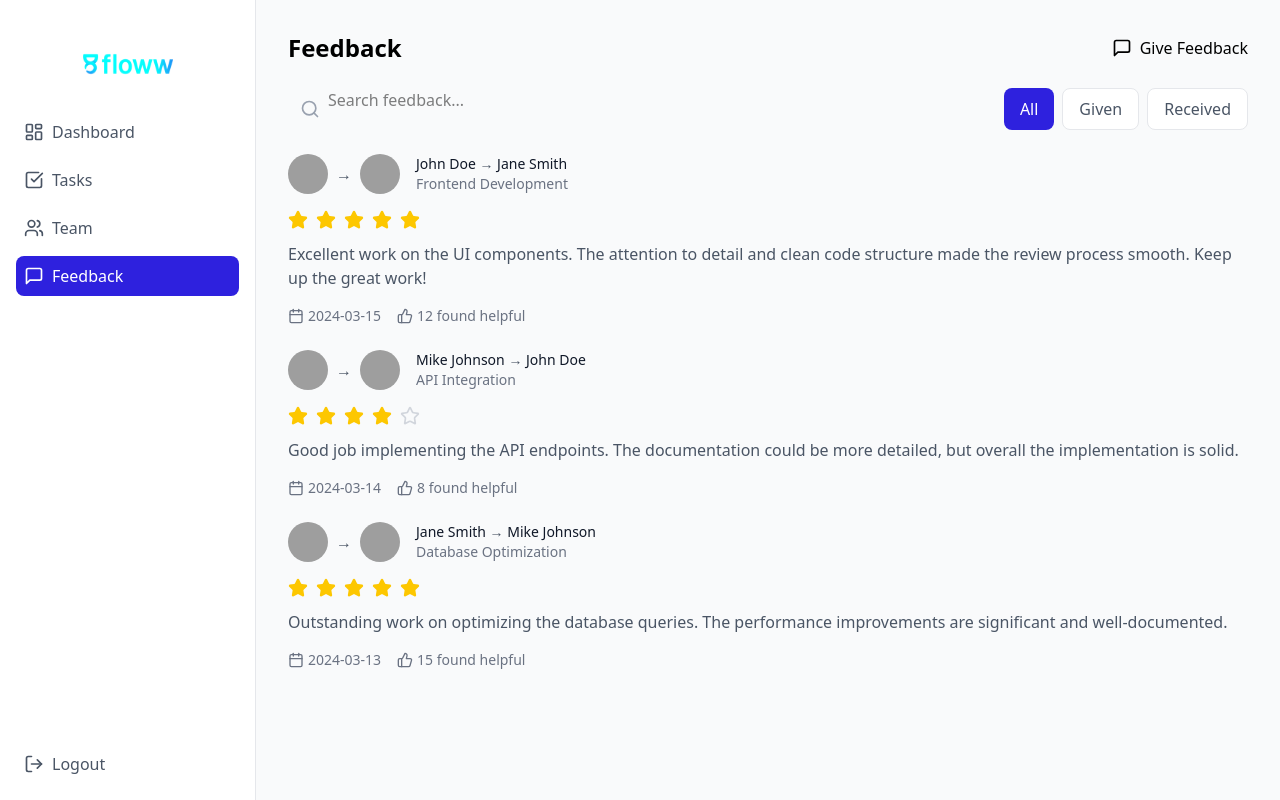
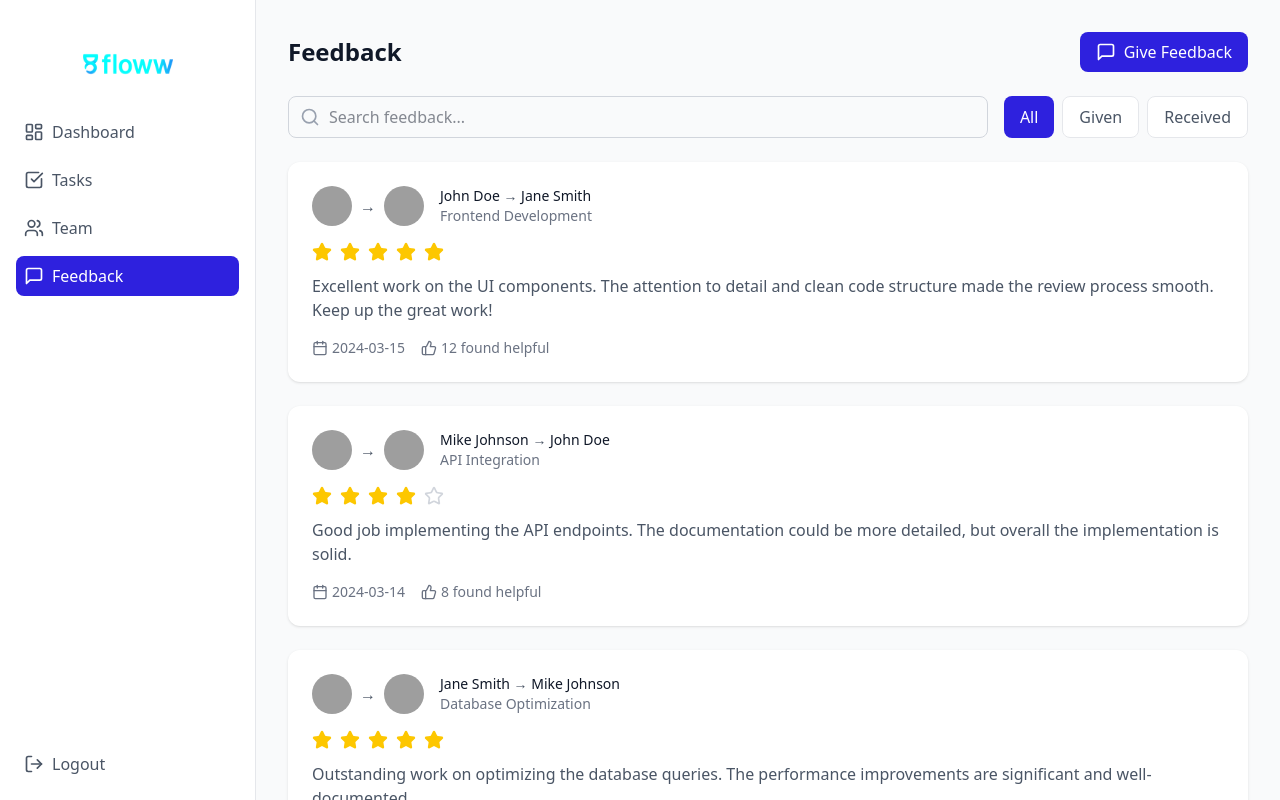
Before and after one commit to Spandan-Mishra/atom-hr, a React (Vite) app in the folder frontend/: page /feedback in a window 1280 px wide. Built offline with nearby package versions, Linux system fonts and the light colour scheme; grey boxes are pictures that could not be loaded.

Commit message:
added styling

```diff
--- a/frontend/src/index.css
+++ b/frontend/src/index.css
@@ -1 +1,25 @@
 @import "tailwindcss";
+
+@layer base {
+  :root {
+    --primary: #2E21DE;
+  }
+
+  body {
+    @apply antialiased text-gray-900;
+  }
+}
+
+@layer components {
+  .btn-primary {
+    @apply px-4 py-2 bg-[#2E21DE] text-white rounded-lg hover:bg-[#2E21DE]/90 transition-colors;
+  }
+
+  .input-field {
+    @apply w-full px-3 py-2 border border-gray-300 rounded-lg focus:outline-none focus:ring-2 focus:ring-[#2E21DE] focus:border-[#2E21DE];
+  }
+
+  .card {
+    @apply bg-white rounded-xl shadow-sm p-6;
+  }
+}
```
